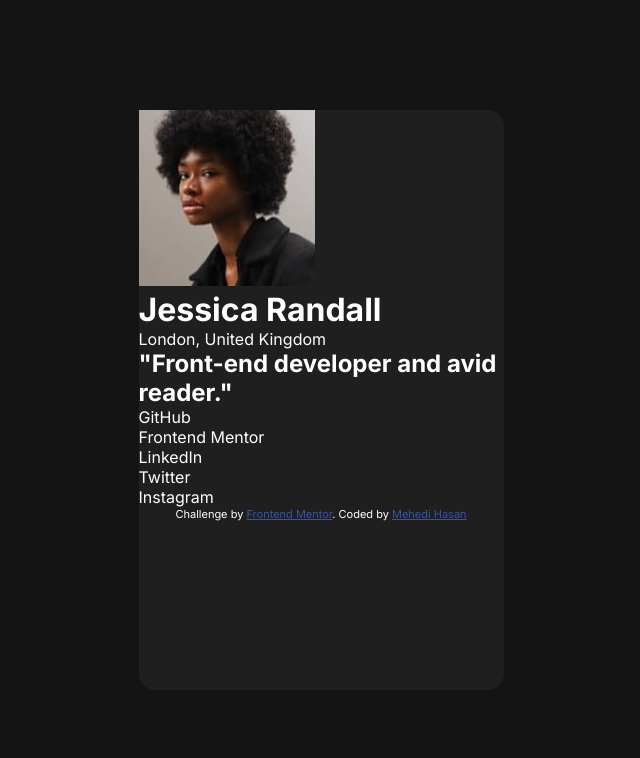
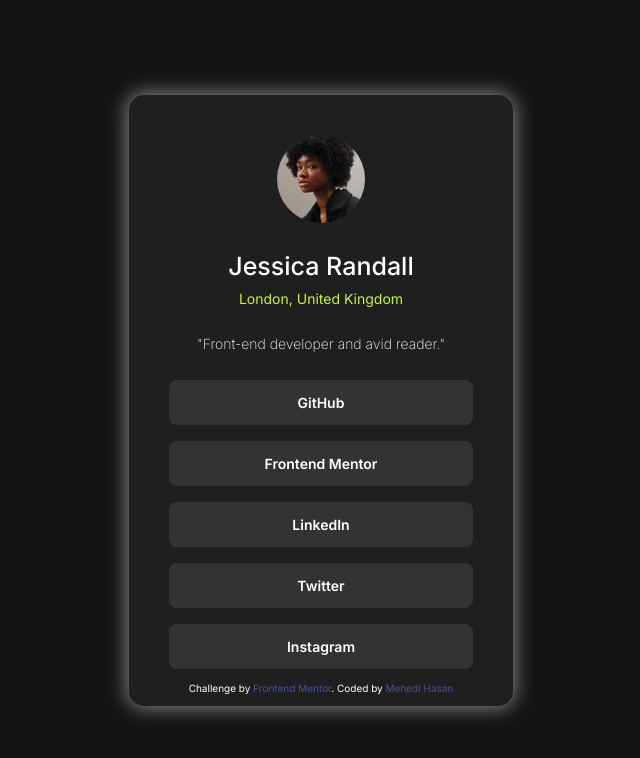
Before and after one commit to MehediHasanTsx/Social-links-profile, a plain HTML site: page index.html in a window 1280 px wide. Shown: the whole page, without its empty margins (319-959 px from the left). Drawn offline with Linux system fonts and the light colour scheme.

Commit message:
finished

```diff
--- a/css/style.css
+++ b/css/style.css
@@ -1,4 +1,4 @@
-@import url('https://fonts.googleapis.com/css2?family=Inter:ital,opsz,wght@0,14..32,100..900;1,14..32,100..900&display=swap');
+@import url("https://fonts.googleapis.com/css2?family=Inter:ital,opsz,wght@0,14..32,100..900;1,14..32,100..900&display=swap");
 
 * {
   margin: 0;
@@ -17,7 +17,7 @@
   --font-White: hsl(0, 0%, 100%);
   --address-Green: hsl(75, 94%, 57%);
 
-    --font-family: 'Inter', sans-sarif;
+  --font-family: "Inter", sans-sarif;
 }
 
 body {
@@ -32,16 +32,75 @@ body {
 
 #main_section {
   background-color: var(--main_section-Grey-800);
-    height: 580px;
-    width: 365px;
-    border-radius: 1rem;
+  width: 384px;
+  height: 611px;
+  display: flex;
+  flex-direction: column;
+  align-items: center;
+  border-radius: 15px;
+  padding: 40px;
+  box-sizing: border-box;
+  box-shadow: 0px 0px 20px 1px rgba(246, 244, 244, 0.545);
+}
+
+.image img {
+  width: 88px;
+  height: 88px;
+  border-radius: 50%;
+}
+
+#main_section .name {
+  font-size: 25px;
+  font-weight: 500;
+  padding-top: 24px;
+  text-align: center;
+}
+
+.address {
+  color: var(--address-Green);
+  font-size: 14px;
+  padding-top: 9px;
+  text-align: center;
+}
+
+h2 {
+  font-size: 14px;
+  font-weight: 200;
+  padding-top: 28px;
+  text-align: center;
+}
+
+.links {
+  width: 100%;
+  display: flex;
+  flex-direction: column;
+  padding-top: 28px;
+  gap: 16px;
+}
+
+button {
+  background-color: var(--button-bg-Gray-700);
+  width: 100%;
+  border-radius: 8px;
+  padding: 14px 0px;
+  font-size: 14px;
+  font-weight: 600;
+  text-align: center;
+  text-decoration: none;
+}
+
+button:hover {
+  background-color: var(--address-Green);
+  color: var(--body-Grey-900);
 }
 
 .attribution {
-    font-size: 11px;
+  font-size: 10px;
+  padding-top: 13px;
   text-align: center;
 }
 
 .attribution a {
   color: hsl(228, 45%, 44%);
+  text-decoration: none;
 }
--- a/index.html
+++ b/index.html
@@ -1,45 +1,39 @@
 <!DOCTYPE html>
 <html lang="en">
+
 <head>
   <meta charset="UTF-8" />
   <meta name="viewport" content="width=device-width, initial-scale=1.0" />
 
-    <link
-      rel="icon"
-      type="image/png"
-      sizes="32x32"
-      href="./images/favicon-32x32.png"
-    />
+  <link rel="icon" type="image/png" sizes="32x32" href="./images/favicon.png" />
 
   <link rel="stylesheet" href="css/style.css" />
 
   <title>Frontend Mentor | Social links profile</title>
   <style></style>
 </head>
+
 <body>
   <div id="main_section" role="main">
     <div class="image">
       <img src="images/avatar-jessica.jpeg" alt="photo" />
     </div>
-      <h1>Jessica Randall</h1>
+    <h1 class="name">Jessica Randall</h1>
     <p class="address">London, United Kingdom</p>
     <h2>"Front-end developer and avid reader."</h2>
     <div class="links">
-        <div class="button">GitHub</div>
-        <div class="button">Frontend Mentor</div>
-        <div class="button">LinkedIn</div>
-        <div class="button">Twitter</div>
-        <div class="button">Instagram</div>
+      <button>GitHub</button>
+      <button>Frontend Mentor</button>
+      <button>LinkedIn</button>
+      <button>Twitter</button>
+      <button>Instagram</button>
     </div>
     <div class="attribution">
       Challenge by
-        <a href="https://www.frontendmentor.io?ref=challenge" target="_blank"
-          >Frontend Mentor</a
-        >. Coded by
-        <a href="https://github.com/MehediHasanTsx" target="_blank"
-          >Mehedi Hasan</a
-        >
+      <a href="https://www.frontendmentor.io?ref=challenge" target="_blank">Frontend Mentor</a>. Coded by
+      <a href="https://github.com/MehediHasanTsx" target="_blank">Mehedi Hasan</a>
     </div>
   </div>
 </body>
+
 </html>
```
Also changed, not shown: design/active-state.jpg (renamed from design/active-states.jpg), images/favicon.png (renamed from images/favicon-32x32.png), social-links-profile-main/assets/fonts/static's/Inter-Bold.ttf (renamed from social-links-profile-main/assets/fonts/static/Inter-Bold.ttf), social-links-profile-main/assets/fonts/static's/Inter-Regular.ttf (renamed from social-links-profile-main/assets/fonts/static/Inter-Regular.ttf), social-links-profile-main/assets/fonts/static's/Inter-SemiBold.ttf (renamed from social-links-profile-main/assets/fonts/static/Inter-SemiBold.ttf). Lines whose indentation alone changed are shown as unchanged.
